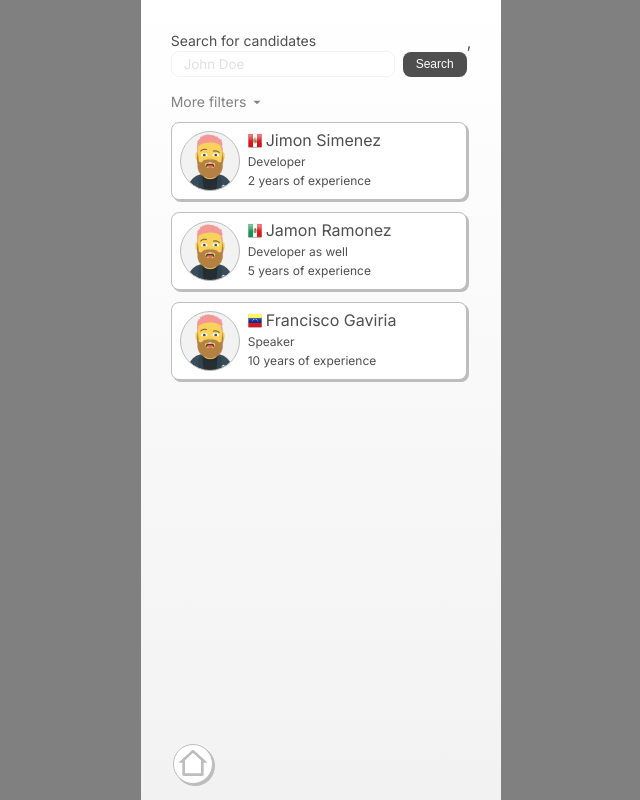
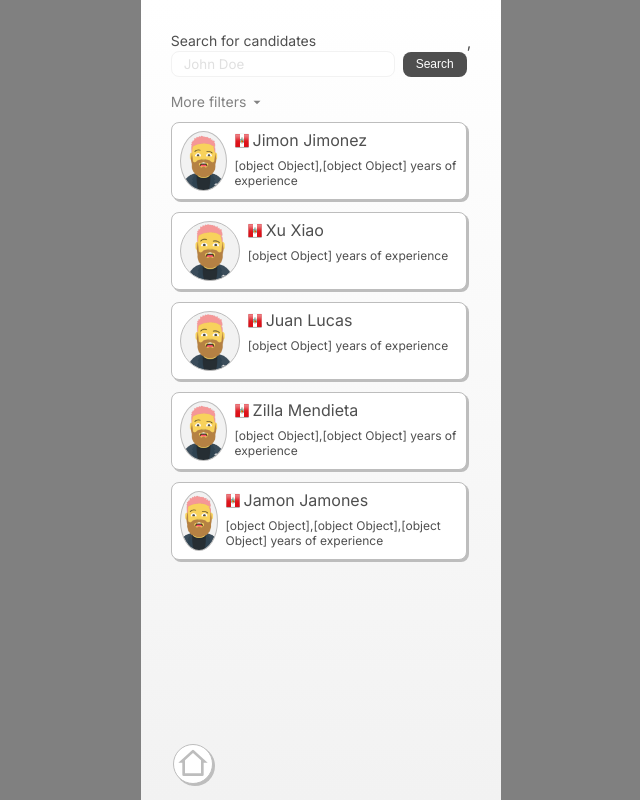
Before and after one commit to kenqefh/w19-linkeable, a React (Create React App) app: page /search in a window 1280 px wide. Shown: the whole page, without its empty margins (319-959 px from the left). Built offline with nearby package versions, Linux system fonts and the light colour scheme.

Commit message:
Update initialCandidates with the last format

```diff
--- a/src/App.js
+++ b/src/App.js
@@ -6,24 +6,122 @@ import { useState } from "react";
 
 const initialCandidates = [
   {
-    country: { name: "Peru", code: "pe" },
-    name: "Jimon Simenez",
-    profession: "Developer",
-    experience: "2",
+    id: 161,
+    name: "Jimon Jimonez",
+    phone: "",
+    gender: "male",
+    birthday: "1980-12-31",
+    nationality: { name: "Peru", code: "pe" },
+    bio: "",
+    profession: "",
+    experience: [
+      {
+        ocupation: "Developer",
+        company: "Google",
+        startDate: "2019-05-01",
+        endDate: "2019-08-01",
+      },
+      {
+        ocupation: "Developer",
+        company: "Google",
+        startDate: "2019-05-01",
+        endDate: "",
+      },
+    ],
     avatarUrl: "/assets/avatars/avatar.png",
   },
   {
-    country: { name: "Mexico", code: "mx" },
-    name: "Jamon Ramonez",
-    profession: "Developer as well",
-    experience: "5",
+    id: 172,
+    name: "Xu Xiao",
+    phone: "",
+    gender: "female",
+    birthday: "1990-12-31",
+    nationality: { name: "Colombia", code: "co" },
+    bio: "",
+    profession: "",
+    experience: [
+      {
+        ocupation: "QA engineer",
+        company: "Alibaba",
+        startDate: "2015-01-01",
+        endDate: "2021-02-01",
+      },
+    ],
     avatarUrl: "/assets/avatars/avatar.png",
   },
   {
-    country: { name: "Venezuela", code: "ve" },
-    name: "Francisco Gaviria",
-    profession: "Speaker",
-    experience: "10",
+    id: 183,
+    name: "Juan Lucas",
+    phone: "",
+    gender: "other",
+    birthday: "2000-12-31",
+    nationality: { name: "Peru", code: "pe" },
+    bio: "",
+    profession: "",
+    experience: [
+      {
+        ocupation: "Developer engineer",
+        company: "Youtube",
+        startDate: "2019-05-01",
+        endDate: "2020-08-01",
+      },
+    ],
+    avatarUrl: "/assets/avatars/avatar.png",
+  },
+  {
+    id: 194,
+    name: "Zilla Mendieta",
+    phone: "",
+    gender: "female",
+    birthday: "1998-03-04",
+    nationality: { name: "Peru", code: "pe" },
+    bio: "",
+    profession: "",
+    experience: [
+      {
+        ocupation: "Designer",
+        company: "Doritos",
+        startDate: "2019-05-01",
+        endDate: "2019-12-01",
+      },
+      {
+        ocupation: "Designer",
+        company: "facebook",
+        startDate: "2020-02-01",
+        endDate: "2021-01-01",
+      },
+    ],
+    avatarUrl: "/assets/avatars/avatar.png",
+  },
+  {
+    id: 205,
+    name: "Jamon Jamones",
+    phone: "",
+    gender: "male",
+    birthday: "1879-12-31",
+    nationality: { name: "Peru", code: "pe" },
+    bio: "",
+    profession: "",
+    experience: [
+      {
+        ocupation: "Artist",
+        company: "Wikipedia",
+        startDate: "2000-05-01",
+        endDate: "2010-08-01",
+      },
+      {
+        ocupation: "Designer",
+        company: "youtube",
+        startDate: "2010-09-01",
+        endDate: "2015-01-01",
+      },
+      {
+        ocupation: "Designer",
+        company: "facebook",
+        startDate: "2015-01-01",
+        endDate: "2021-01-01",
+      },
+    ],
     avatarUrl: "/assets/avatars/avatar.png",
   },
 ];
--- a/src/components/Inputs.js
+++ b/src/components/Inputs.js
@@ -280,7 +280,7 @@ function InputRadioButton({
         onChange={onChange}
       >
         {options.map((option) => (
-          <RadioButton>
+          <RadioButton key={option.value}>
             <input
               type="radio"
               id={option.value}
--- a/src/screens/MultiForm.js
+++ b/src/screens/MultiForm.js
@@ -1,9 +1,15 @@
 import Steps from "../components/Steps";
 import { RiCloseCircleLine } from "react-icons/ri";
 /* import { InputText, Select, InputBirth, InputTextArea } from "../components/Inputs";
- */import { CgExtensionRemove } from "react-icons/cg";
+ */ import { CgExtensionRemove } from "react-icons/cg";
 import { MdDateRange } from "react-icons/md";
-import { InputText, Select, InputDate, InputTextArea,  InputRadioButton} from "../components/Inputs";
+import {
+  InputText,
+  Select,
+  InputDate,
+  InputTextArea,
+  InputRadioButton,
+} from "../components/Inputs";
 import styled from "@emotion/styled";
 import { css } from "@emotion/react";
 import Button from "../components/Button";
@@ -99,17 +105,13 @@ const fieldsStep1 = (state, handleChange) => {
         name="gender"
         value={state.gender}
         onChange={handleChange}
-        options={[
-          { value: "Male" },
-          { value: "Female" },
-          { value: "Other" },
-        ]}
+        options={[{ value: "Male" }, { value: "Female" }, { value: "Other" }]}
       />
       <InputDate
-        label="Birthay"
+        label="Birthday"
         placeholder=""
-        name="birth"
-        value={state.birth}
+        name="birthday"
+        value={state.birthday}
         onChange={handleChange}
       />
       <Select
@@ -209,7 +211,6 @@ const fieldsStep2 = (state, handleChangeExp, dispatch) => {
     <FieldStep2Container>
       {state.experience.map((expe, index) => {
         return (
-
           <ExperienceFormCard
             key={index}
             experience={expe}
@@ -269,6 +270,7 @@ function MultiFrom({ onFormSubmit }) {
     profession: "",
     experience: [],
     avatarUrl: "",
+    birthday: "",
   });
 
   const handleChange = (e) => {
--- a/src/screens/Search.js
+++ b/src/screens/Search.js
@@ -262,7 +262,7 @@ function Search({ candidates }) {
         <CircleButton onClick={handleHomeClick}>
           <RiHome2Line />
         </CircleButton>
-        <AuthenticationSearch/>
+        <AuthenticationSearch />
       </ButtonContainer>
     </div>
   );
```
